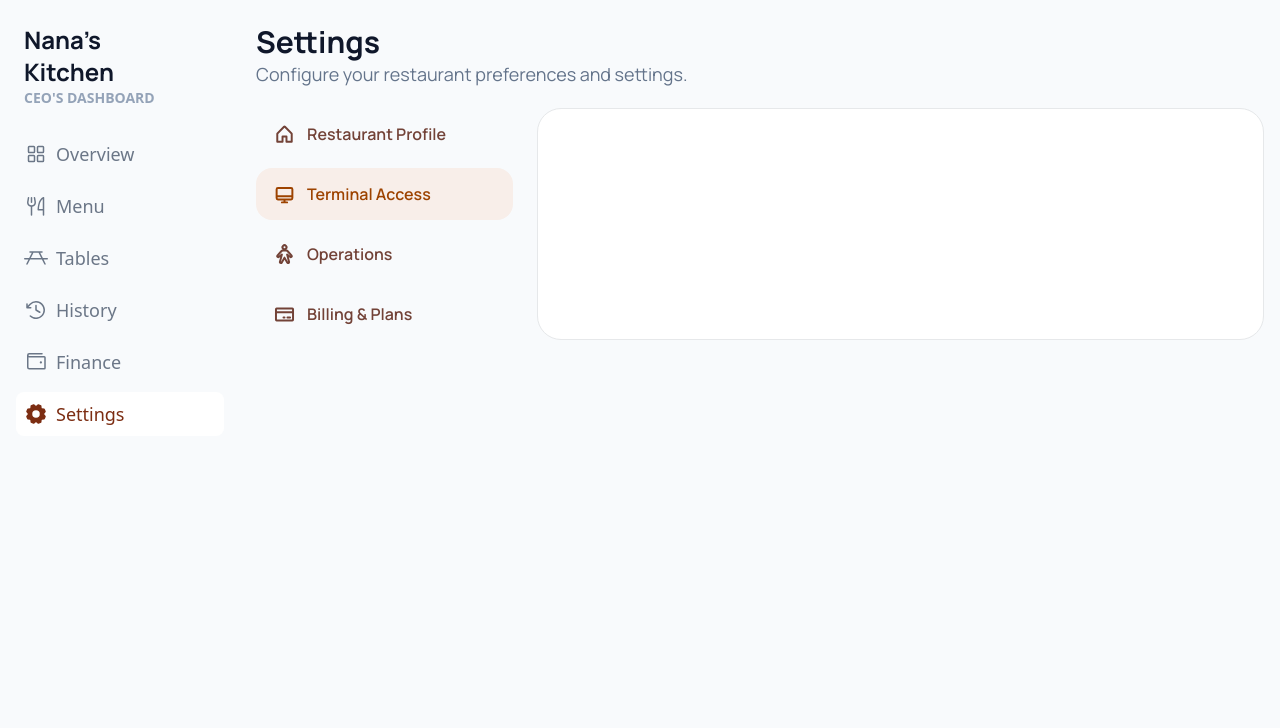
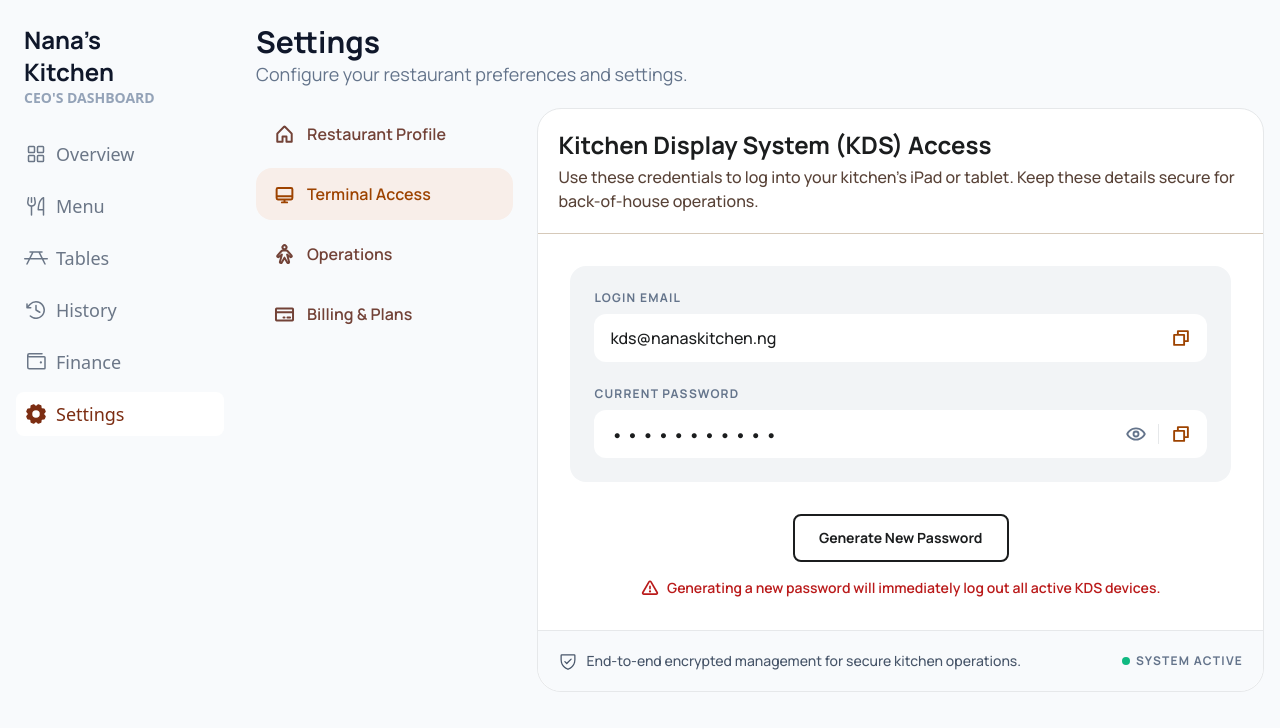
Before and after one commit to munachi821/Table-tap, a Next.js app: page /admin/settings in a window 1280 px wide. Both pictures are taken after a click on the element "Terminal Access". Shown: the top 728 px of the page. Built offline with nearby package versions, Linux system fonts and the light colour scheme.

Commit message:
finished the owner dashboard UI

```diff
--- a/app/admin/settings/page.tsx
+++ b/app/admin/settings/page.tsx
@@ -10,6 +10,13 @@ import {
   ReceiptIcon,
   DownloadSimpleIcon,
   ArrowRightIcon,
+  WalletIcon,
+  ListDashesIcon,
+  FloppyDiskIcon,
+  CopyIcon,
+  EyeIcon,
+  WarningIcon,
+  ShieldCheckIcon,
 } from "@phosphor-icons/react";
 import { SealCheckIcon } from "@phosphor-icons/react/dist/ssr";
 import { useState } from "react";
@@ -351,6 +358,205 @@ const Page = () => {
               </div>
             </div>
           )}
+
+          {activeTab === "operations" && (
+            <div>
+              <div className="border-b border-[#D6C9B9] p-5">
+                <p className="text-[#1B1D1E] text-2xl font-bold">
+                  Operational Preferences
+                </p>
+                <p className="text-[#584237] text-base font-medium">
+                  Configure your financial rules and kitchen routing logic.
+                </p>
+              </div>
+
+              <div className="p-8">
+                {/* FINANCIAL RULES */}
+                <div>
+                  <div className="flex items-center gap-2 mb-6">
+                    <WalletIcon
+                      size={20}
+                      className="text-[#F97316]"
+                      weight="bold"
+                    />
+                    <p className="text-[#64748B] font-bold text-sm tracking-widest uppercase">
+                      Financial Rules
+                    </p>
+                  </div>
+
+                  <div className="space-y-8">
+                    <div className="flex justify-between items-start gap-4">
+                      <div>
+                        <p className="text-[#1B1D1E] font-bold text-base mb-1">
+                          Apply Value Added Tax (VAT)
+                        </p>
+                        <p className="text-[#64748B] text-sm">
+                          Automatically append a standard 7.5% tax to all
+                          customer checkouts.
+                        </p>
+                      </div>
+                      <button
+                        type="button"
+                        className="w-12 h-6 rounded-full flex items-center p-1 transition-colors bg-[#10B981] shrink-0 cursor-pointer"
+                      >
+                        <div className="bg-white w-4 h-4 rounded-full shadow-sm transform transition-transform translate-x-6"></div>
+                      </button>
+                    </div>
+
+                    <div className="flex justify-between items-start gap-4">
+                      <div>
+                        <p className="text-[#1B1D1E] font-bold text-base mb-1">
+                          Mandatory Service Charge
+                        </p>
+                        <p className="text-[#64748B] text-sm">
+                          Apply a flat 5% service charge to cover digital
+                          platform and convenience fees.
+                        </p>
+                      </div>
+                      <button
+                        type="button"
+                        className="w-12 h-6 rounded-full flex items-center p-1 transition-colors bg-[#E2E8F0] shrink-0 cursor-pointer"
+                      >
+                        <div className="bg-white w-4 h-4 rounded-full shadow-sm transform transition-transform translate-x-0"></div>
+                      </button>
+                    </div>
+                  </div>
+                </div>
+
+                {/* ORDER WORKFLOW */}
+                <div className="mt-12">
+                  <div className="flex items-center gap-2 mb-6">
+                    <ListDashesIcon
+                      size={20}
+                      className="text-[#F97316]"
+                      weight="bold"
+                    />
+                    <p className="text-[#64748B] font-bold text-sm tracking-widest uppercase">
+                      Order Workflow
+                    </p>
+                  </div>
+
+                  <div>
+                    <div className="flex justify-between items-start gap-4">
+                      <div>
+                        <p className="text-[#1B1D1E] font-bold text-base mb-1">
+                          KDS Auto-Sync (Bypass Waiter)
+                        </p>
+                        <p className="text-[#64748B] text-sm">
+                          When a customer pays digitally, instantly send the
+                          ticket to the Kitchen Display System without requiring
+                          manual waiter approval.
+                        </p>
+                      </div>
+                      <button
+                        type="button"
+                        className="w-12 h-6 rounded-full flex items-center p-1 transition-colors bg-[#10B981] shrink-0 cursor-pointer"
+                      >
+                        <div className="bg-white w-4 h-4 rounded-full shadow-sm transform transition-transform translate-x-6"></div>
+                      </button>
+                    </div>
+                  </div>
+                </div>
+              </div>
+
+              <div className="bg-[#F8FAFC] border-t border-[#E6E8EA] p-5 flex items-center justify-end gap-6 rounded-b-3xl">
+                <button className="text-[#64748B] hover:text-[#0F172A] text-sm font-semibold transition-colors cursor-pointer">
+                  Cancel Changes
+                </button>
+                <button className="bg-[#F97316] hover:bg-[#EA580C] text-white px-5 py-2.5 rounded-lg text-sm font-semibold transition-colors cursor-pointer flex items-center gap-2">
+                  <FloppyDiskIcon size={18} weight="bold" /> Save Preferences
+                </button>
+              </div>
+            </div>
+          )}
+
+          {activeTab === "terminal" && (
+            <div>
+              <div className="border-b border-[#D6C9B9] p-5">
+                <p className="text-[#1B1D1E] text-2xl font-bold">
+                  Kitchen Display System (KDS) Access
+                </p>
+                <p className="text-[#584237] text-base font-medium mt-1">
+                  Use these credentials to log into your kitchen&apos;s iPad or
+                  tablet. Keep these details secure for back-of-house
+                  operations.
+                </p>
+              </div>
+
+              <div className="p-8">
+                <div className="bg-[#F2F4F6] rounded-2xl p-6">
+                  <div className="space-y-6">
+                    <div>
+                      <label className="text-[#64748B] text-xs font-bold tracking-widest uppercase mb-2 block">
+                        Login Email
+                      </label>
+                      <div className="relative">
+                        <input
+                          type="text"
+                          value="kds@nanaskitchen.ng"
+                          readOnly
+                          className="w-full h-12 px-4 pr-12 rounded-xl bg-white text-[#1B1D1E] font-medium text-base focus:outline-none"
+                        />
+                        <button className="absolute right-4 top-1/2 -translate-y-1/2 text-[#9D4300] hover:text-[#724237] transition-colors cursor-pointer">
+                          <CopyIcon size={20} weight="bold" />
+                        </button>
+                      </div>
+                    </div>
+
+                    <div>
+                      <label className="text-[#64748B] text-xs font-bold tracking-widest uppercase mb-2 block">
+                        Current Password
+                      </label>
+                      <div className="relative">
+                        <input
+                          type="password"
+                          value="password123"
+                          readOnly
+                          className="w-full h-12 px-4 pr-24 rounded-xl bg-white text-[#1B1D1E] font-medium text-xl tracking-widest focus:outline-none"
+                        />
+                        <div className="absolute right-4 top-1/2 -translate-y-1/2 flex items-center gap-3">
+                          <button className="text-[#64748B] hover:text-[#1B1D1E] transition-colors cursor-pointer">
+                            <EyeIcon size={20} weight="bold" />
+                          </button>
+                          <div className="w-px h-5 bg-[#E6E8EA]"></div>
+                          <button className="text-[#9D4300] hover:text-[#724237] transition-colors cursor-pointer">
+                            <CopyIcon size={20} weight="bold" />
+                          </button>
+                        </div>
+                      </div>
+                    </div>
+                  </div>
+                </div>
+
+                <div className="mt-8 flex flex-col items-center justify-center space-y-4">
+                  <button className="border-2 border-[#1B1D1E] hover:bg-[#F2F4F6] text-[#1B1D1E] px-6 py-3 rounded-lg text-sm font-bold transition-colors cursor-pointer">
+                    Generate New Password
+                  </button>
+                  <div className="flex items-center gap-2 text-[#BA1A1A] text-sm font-semibold">
+                    <WarningIcon size={18} weight="bold" />
+                    <p>
+                      Generating a new password will immediately log out all
+                      active KDS devices.
+                    </p>
+                  </div>
+                </div>
+              </div>
+
+              <div className="bg-[#F8FAFC] border-t border-[#E6E8EA] p-5 flex items-center justify-between rounded-b-3xl">
+                <div className="flex items-center gap-2 text-[#475569] text-sm font-medium">
+                  <ShieldCheckIcon size={20} />
+                  <p>
+                    End-to-end encrypted management for secure kitchen
+                    operations.
+                  </p>
+                </div>
+                <div className="flex items-center gap-1.5 text-[#64748B] text-xs font-bold tracking-widest uppercase">
+                  <div className="w-2 h-2 rounded-full bg-[#10B981]"></div>
+                  System Active
+                </div>
+              </div>
+            </div>
+          )}
         </div>
       </div>
     </div>
```
